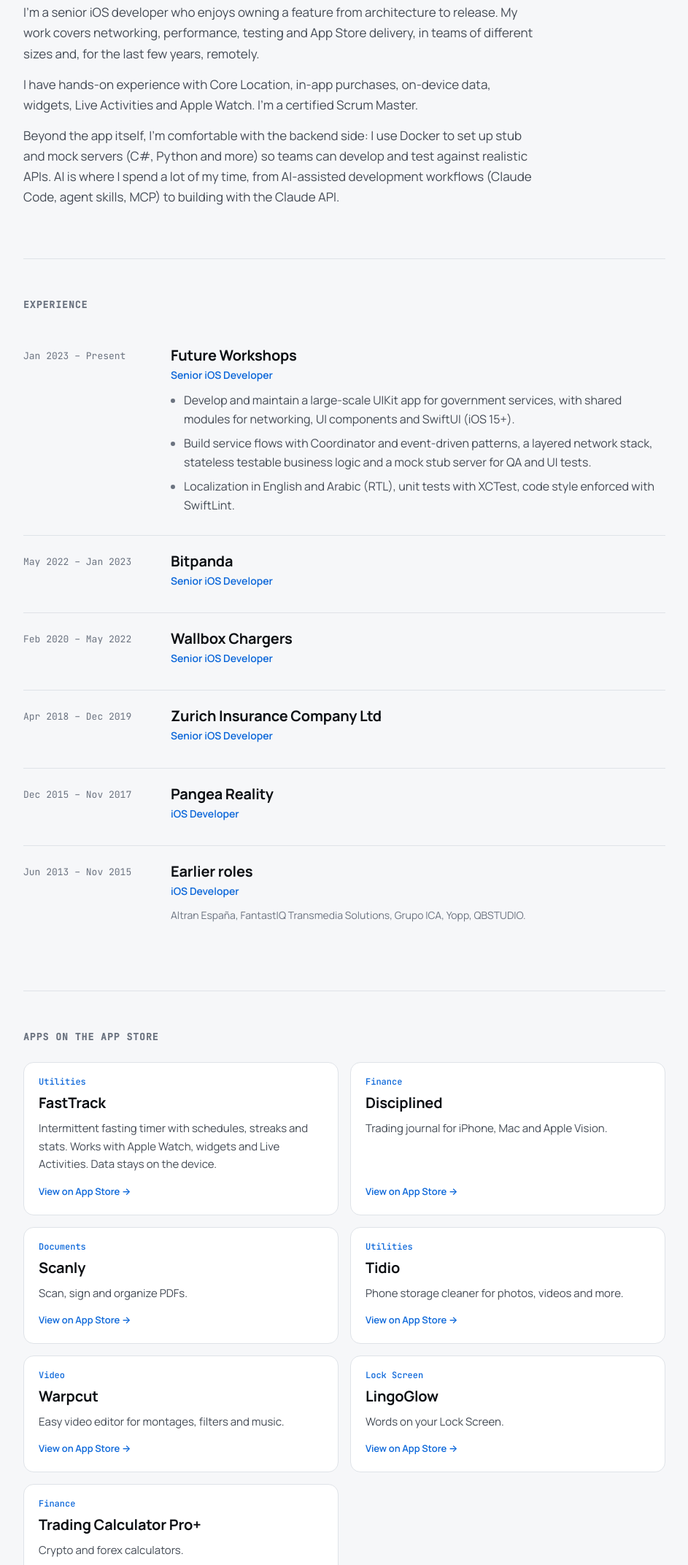
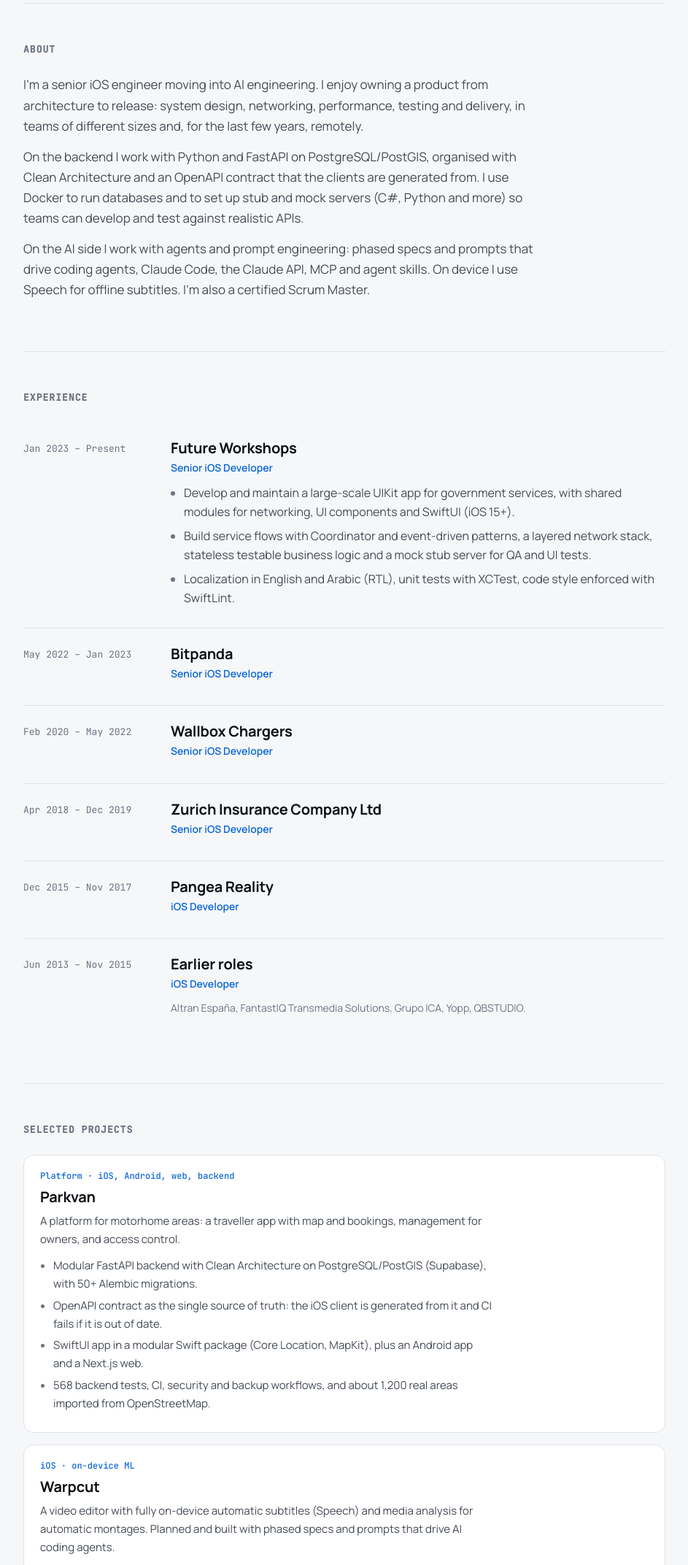
Before and after one commit to jordimilla/jordimilla.github.io, a plain HTML site: page index.html in a window 1280 px wide. Shown: the part 656-2800 px from the top of the page at 73% size, without its empty margins (168-1111 px from the left). Drawn offline with Linux system fonts and the light colour scheme.

Commit message:
Refocus portfolio on iOS and AI engineering, add projects

```diff
--- a/index.html
+++ b/index.html
@@ -3,7 +3,7 @@
 <head>
 <meta charset="utf-8">
 <meta name="viewport" content="width=device-width, initial-scale=1, viewport-fit=cover">
-<meta name="description" content="Jordi Milla, senior iOS developer in Barcelona. Swift, UIKit, SwiftUI, and apps on the App Store.">
+<meta name="description" content="Jordi Milla, senior iOS and AI engineer in Barcelona. System design, AI agents, Swift, Python and apps on the App Store.">
 <title>Jordi Milla</title>
 <link rel="preconnect" href="https://fonts.googleapis.com">
 <link rel="preconnect" href="https://fonts.gstatic.com" crossorigin>
@@ -97,6 +97,13 @@
   .app .go { margin-top: auto; font-size: 13px; font-weight: 600; color: var(--accent); padding-top: 4px; }
   .all { margin-top: 20px; font-size: 15px; }
 
+  .projects { display: grid; gap: 16px; }
+  .project { padding: 22px; background: var(--card); border: 1px solid var(--border); border-radius: 14px; min-width: 0; }
+  .project .tag { font: 500 12px/1 var(--font-mono); color: var(--accent); display: block; margin-bottom: 10px; }
+  .project p { margin: 8px 0 0; font-size: 15px; }
+  .project ul { margin: 12px 0 0; padding-left: 18px; font-size: 15px; max-width: 68ch; }
+  .project li { margin-bottom: 5px; }
+  .project li::marker { color: var(--muted); }
   .skills { display: grid; gap: 0; }
   .skill-row { display: grid; grid-template-columns: 170px 1fr; gap: 8px 32px; padding-block: 14px; border-bottom: 1px solid var(--border); }
   .skill-row:last-child { border-bottom: 0; }
@@ -135,6 +142,7 @@
         <ul>
           <li><a href="#about">About</a></li>
           <li><a href="#experience">Experience</a></li>
+          <li><a href="#projects">Projects</a></li>
           <li><a href="#apps">Apps</a></li>
           <li><a href="#skills">Skills</a></li>
           <li><a href="#contact">Contact</a></li>
@@ -145,9 +153,9 @@
 
   <main id="top">
     <div class="hero">
-      <p class="eyebrow">Senior iOS Developer &middot; Barcelona</p>
-      <h1>I build iOS apps that stay fast and reliable.</h1>
-      <p class="lede">13 years shipping native apps in Swift, from fintech and EV charging to insurance and government services. I also publish my own apps on the App Store.</p>
+      <p class="eyebrow">Senior iOS &amp; AI Engineer &middot; Barcelona</p>
+      <h1>I design and build systems, from the iPhone to the backend and the agents.</h1>
+      <p class="lede">13 years shipping native apps in Swift, now building AI-powered products end to end: Clean Architecture, contract-first APIs, a Python backend, and AI agents. I also publish my own apps on the App Store.</p>
       <div class="cta">
         <a class="btn primary" href="#apps">See my apps</a>
         <a class="btn" href="https://www.linkedin.com/in/jordi-milla-25981aa9/" target="_blank" rel="noopener">LinkedIn</a>
@@ -156,15 +164,15 @@
       <div class="meta">
         <span><b>13</b> years in iOS</span>
         <span><b>7</b> apps on the App Store</span>
-        <span><b>Swift</b> &middot; UIKit &middot; SwiftUI</span>
+        <span><b>Swift</b> &middot; <b>Python</b> &middot; <b>AI agents</b></span>
       </div>
     </div>
 
     <section id="about" class="about">
       <h2>About</h2>
-      <p>I'm a senior iOS developer who enjoys owning a feature from architecture to release. My work covers networking, performance, testing and App Store delivery, in teams of different sizes and, for the last few years, remotely.</p>
-      <p>I have hands-on experience with Core Location, in-app purchases, on-device data, widgets, Live Activities and Apple Watch. I'm a certified Scrum Master.</p>
-      <p>Beyond the app itself, I'm comfortable with the backend side: I use Docker to set up stub and mock servers (C#, Python and more) so teams can develop and test against realistic APIs. AI is where I spend a lot of my time, from AI-assisted development workflows (Claude Code, agent skills, MCP) to building with the Claude API.</p>
+      <p>I'm a senior iOS engineer moving into AI engineering. I enjoy owning a product from architecture to release: system design, networking, performance, testing and delivery, in teams of different sizes and, for the last few years, remotely.</p>
+      <p>On the backend I work with Python and FastAPI on PostgreSQL/PostGIS, organised with Clean Architecture and an OpenAPI contract that the clients are generated from. I use Docker to run databases and to set up stub and mock servers (C#, Python and more) so teams can develop and test against realistic APIs.</p>
+      <p>On the AI side I work with agents and prompt engineering: phased specs and prompts that drive coding agents, Claude Code, the Claude API, MCP and agent skills. On device I use Speech for offline subtitles. I'm also a certified Scrum Master.</p>
     </section>
 
     <section id="experience">
@@ -207,6 +215,32 @@
       </div>
     </section>
 
+    <section id="projects">
+      <h2>Selected projects</h2>
+      <div class="projects">
+        <article class="project">
+          <span class="tag">Platform &middot; iOS, Android, web, backend</span>
+          <h3>Parkvan</h3>
+          <p>A platform for motorhome areas: a traveller app with map and bookings, management for owners, and access control.</p>
+          <ul>
+            <li>Modular FastAPI backend with Clean Architecture on PostgreSQL/PostGIS (Supabase), with 50+ Alembic migrations.</li>
+            <li>OpenAPI contract as the single source of truth: the iOS client is generated from it and CI fails if it is out of date.</li>
+            <li>SwiftUI app in a modular Swift package (Core Location, MapKit), plus an Android app and a Next.js web.</li>
+            <li>568 backend tests, CI, security and backup workflows, and about 1,200 real areas imported from OpenStreetMap.</li>
+          </ul>
+        </article>
+        <article class="project">
+          <span class="tag">iOS &middot; on-device ML</span>
+          <h3>Warpcut</h3>
+          <p>A video editor with fully on-device automatic subtitles (Speech) and media analysis for automatic montages. Planned and built with phased specs and prompts that drive AI coding agents.</p>
+        </article>
+        <article class="project">
+          <span class="tag">Python &middot; data pipeline</span>
+          <h3>Pisos</h3>
+          <p>A Python pipeline that aggregates four property-listing sources, geolocates and filters them, removes duplicates and sends notifications.</p>
+        </article>
+      </div>
+    </section>
     <section id="apps">
       <h2>Apps on the App Store</h2>
       <div class="apps">
@@ -252,14 +286,11 @@
     <section id="skills">
       <h2>Skills</h2>
       <dl class="skills">
-        <div class="skill-row"><dt>Languages &amp; UI</dt><dd class="chips"><span class="chip">Swift</span><span class="chip">UIKit</span><span class="chip">SwiftUI</span><span class="chip">WidgetKit</span><span class="chip">Live Activities</span><span class="chip">watchOS</span></dd></div>
-        <div class="skill-row"><dt>Location</dt><dd class="chips"><span class="chip">Core Location</span></dd></div>
-        <div class="skill-row"><dt>App Store</dt><dd class="chips"><span class="chip">In-app purchases</span><span class="chip">On-device data</span><span class="chip">Publishing</span></dd></div>
-        <div class="skill-row"><dt>Architecture</dt><dd class="chips"><span class="chip">Coordinators</span><span class="chip">MVVM</span><span class="chip">Modular design</span><span class="chip">REST / Codable</span><span class="chip">Performance</span></dd></div>
-        <div class="skill-row"><dt>AI</dt><dd class="chips"><span class="chip">Claude Code</span><span class="chip">Claude API</span><span class="chip">MCP</span><span class="chip">Agent skills</span><span class="chip">AI-assisted workflows</span></dd></div>
-        <div class="skill-row"><dt>Backend &amp; infra</dt><dd class="chips"><span class="chip">Docker</span><span class="chip">Stub / mock servers</span><span class="chip">C#</span><span class="chip">Python</span></dd></div>
-        <div class="skill-row"><dt>Quality &amp; delivery</dt><dd class="chips"><span class="chip">XCTest</span><span class="chip">SwiftLint</span><span class="chip">Azure DevOps</span><span class="chip">Scrum</span></dd></div>
-        <div class="skill-row"><dt>Tooling</dt><dd class="chips"><span class="chip">Xcode</span><span class="chip">Git</span><span class="chip">Sentry</span></dd></div>
+        <div class="skill-row"><dt>AI</dt><dd class="chips"><span class="chip">Agentic workflows</span><span class="chip">Prompt engineering</span><span class="chip">Claude Code</span><span class="chip">Claude API</span><span class="chip">MCP</span><span class="chip">Agent skills</span></dd></div>
+        <div class="skill-row"><dt>System design</dt><dd class="chips"><span class="chip">Clean Architecture</span><span class="chip">Modular monoliths</span><span class="chip">OpenAPI contract-first</span><span class="chip">Coordinators</span><span class="chip">MVVM</span></dd></div>
+        <div class="skill-row"><dt>Backend &amp; infra</dt><dd class="chips"><span class="chip">Python</span><span class="chip">FastAPI</span><span class="chip">PostgreSQL / PostGIS</span><span class="chip">Supabase</span><span class="chip">Alembic</span><span class="chip">Docker</span><span class="chip">Stub / mock servers</span><span class="chip">C#</span></dd></div>
+        <div class="skill-row"><dt>iOS</dt><dd class="chips"><span class="chip">Swift</span><span class="chip">UIKit</span><span class="chip">SwiftUI</span><span class="chip">Core Location</span><span class="chip">MapKit</span><span class="chip">StoreKit</span><span class="chip">WidgetKit</span><span class="chip">Speech</span><span class="chip">Live Activities</span><span class="chip">watchOS</span></dd></div>
+        <div class="skill-row"><dt>Quality &amp; delivery</dt><dd class="chips"><span class="chip">XCTest</span><span class="chip">pytest</span><span class="chip">SwiftLint</span><span class="chip">CI/CD</span><span class="chip">Azure DevOps</span><span class="chip">Sentry</span><span class="chip">Scrum</span></dd></div>
       </dl>
     </section>
 
```
